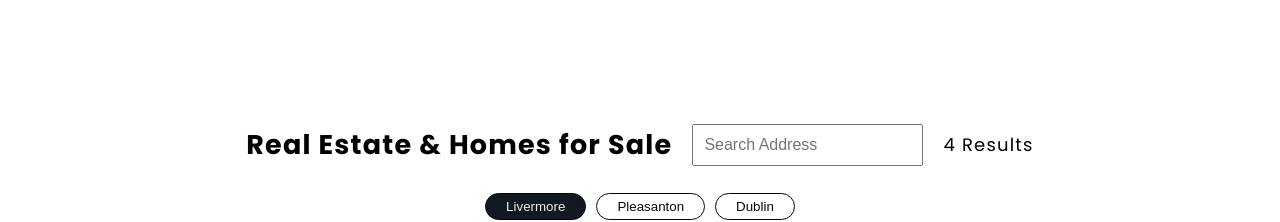
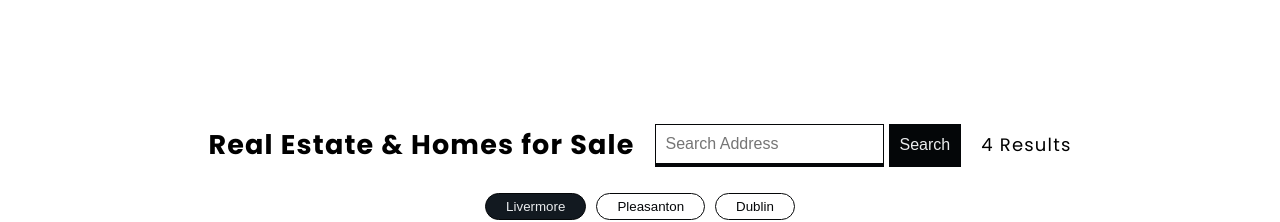
Before and after one commit to Astenos15/julie-hansen-v2, a React (Vite) app: page / in a window 1280 px wide. Shown: the part 4360-4582 px from the top of the page. Built offline with nearby package versions, Linux system fonts and the light colour scheme; a web font is replaced by a local one.

Commit message:
added search functionality

```diff
--- a/src/assets/styles/components/_community-info.scss
+++ b/src/assets/styles/components/_community-info.scss
@@ -34,6 +34,7 @@
     justify-content: center;
 
     button {
+      border: 1px solid var(--color-text-dark);
       padding: 1rem 4rem;
       text-transform: capitalize;
       font-size: 1.8rem;
--- a/src/assets/styles/components/_listings.scss
+++ b/src/assets/styles/components/_listings.scss
@@ -36,14 +36,39 @@
       }
     }
 
-    input {
-      padding: 1rem;
-      font-size: 1.6rem;
+    p {
       text-transform: capitalize;
     }
 
-    p {
-      text-transform: capitalize;
+    form {
+      display: flex;
+      gap: 0.5rem;
+
+      input {
+        padding: 1rem;
+        font-size: 1.6rem;
+        text-transform: capitalize;
+        outline: none;
+        border: none;
+        border: 1px solid var(--color-text-dark);
+        border-bottom: 4px solid var(--color-text-dark);
+
+        &:focus:invalid {
+          border-bottom: 4px solid red;
+        }
+
+        &:focus:valid {
+          border-bottom: 4px solid green;
+        }
+      }
+      button {
+        padding: 1rem;
+        text-transform: capitalize;
+        font-size: 1.6rem;
+        border: 1px solid var(--color-text-dark);
+        background-color: var(--color-text-dark);
+        color: var(--color-text-light);
+      }
     }
   }
   &__grid {
--- a/src/components/Listings.jsx
+++ b/src/components/Listings.jsx
@@ -3,19 +3,37 @@ import { useState } from "react";
 import { useInView } from "react-intersection-observer";
 import { Card } from "./Card";
 import ListingInfo from "./ListingInfo";
+
 function Listings() {
   const { ref, inView } = useInView();
   const [area, setArea] = useState("livermore");
+  const [listIndex, setListIndex] = useState(null);
+  const [search, setSearch] = useState("");
+  const [value, setValue] = useState(null);
+  const searchedListing = listings.filter((item) =>
+    item.address.toLowerCase().includes(value?.toLowerCase())
+  );
+  const listing = listings.filter((item) => item.id === listIndex);
   const results = listings.filter((item) => item.area === area).length;
-  const [listIndex, setListIndex] = useState(null);
-  const listing = listings.filter((item) => item.id === listIndex);
+  const searchedResults = searchedListing.length;
+  const total = results || searchedResults;
 
   function handleIndex(area) {
     setArea(area);
+    setValue(null);
   }
 
   function handleToggle(itemId) {
     setListIndex(itemId);
+    setValue(null);
+    setArea("livermore");
+  }
+
+  function handleSubmit(e) {
+    e.preventDefault();
+    setValue(search);
+    setSearch("");
+    setArea("");
   }
 
   return (
@@ -36,8 +54,18 @@ function Listings() {
             }
           >
             <h2>Real Estate & Homes for Sale</h2>
-            <input type="search" placeholder="search address" />
-            <p>{results} results</p>
+            <form onSubmit={handleSubmit}>
+              <input
+                type="search"
+                placeholder="search address"
+                value={search}
+                onChange={(e) => setSearch(e.target.value)}
+                required
+              />
+              <button>search</button>
+            </form>
+
+            <p>{total} results</p>
           </div>
           <div
             className={
@@ -66,11 +94,15 @@ function Listings() {
                 : "section-listings__grid grid grid-3-cols hidden"
             }
           >
-            {listings
-              .filter((item) => item.area === area)
-              .map((item) => (
-                <Card onClick={handleToggle} key={item.id} item={item} />
-              ))}
+            {value
+              ? searchedListing.map((item) => (
+                  <Card onClick={handleToggle} key={item.id} item={item} />
+                ))
+              : listings
+                  .filter((item) => item.area === area)
+                  .map((item) => (
+                    <Card onClick={handleToggle} key={item.id} item={item} />
+                  ))}
           </div>
         </div>
       )}
```
